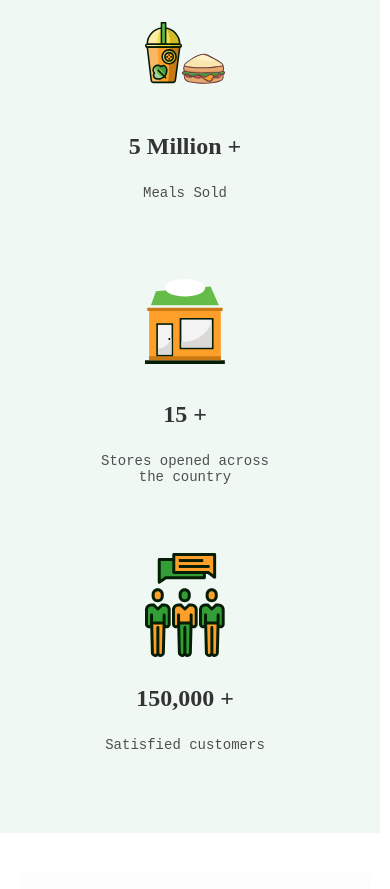
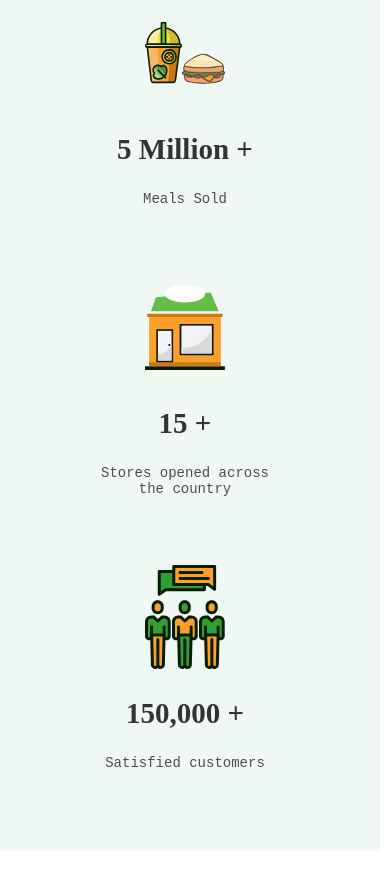
Before and after one commit to Assumpta-Chinonso1/sofresh-food-website, a React (Vite) app: page /TheStory in a window 390 px wide. Shown: the part 820-1709 px from the top of the page. Built offline with nearby package versions, Linux system fonts and the light colour scheme.

Commit message:
new commit

```diff
--- a/src/SofreshStory/TheStory.css
+++ b/src/SofreshStory/TheStory.css
@@ -400,7 +400,7 @@ background-color: rgba(250, 143, 13, 0.7);
   }
 
   .svg-item h1 {
-    font-size: 24px;
+    font-size: 29px;
   }
 
   .svg-item p {
```
